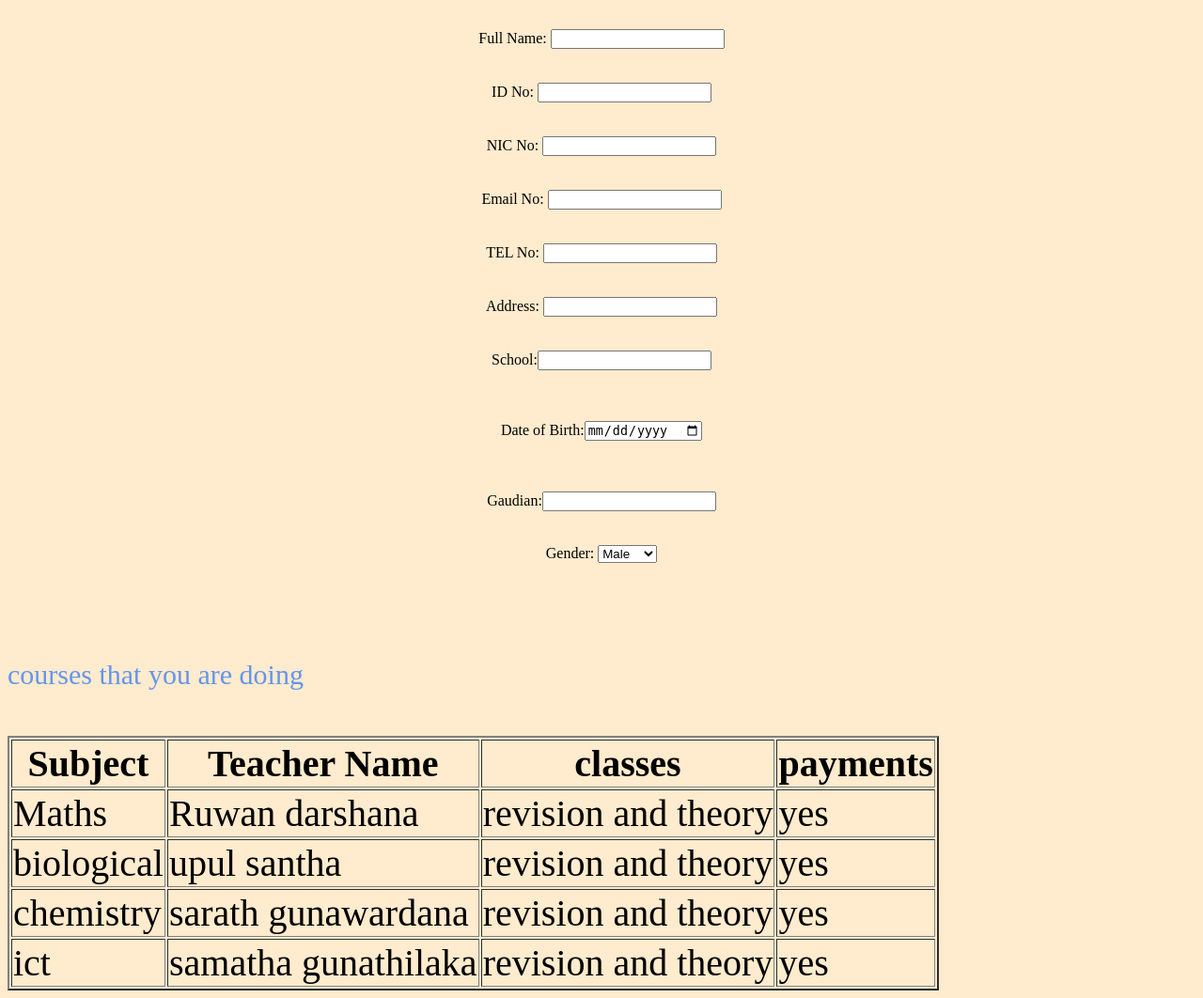
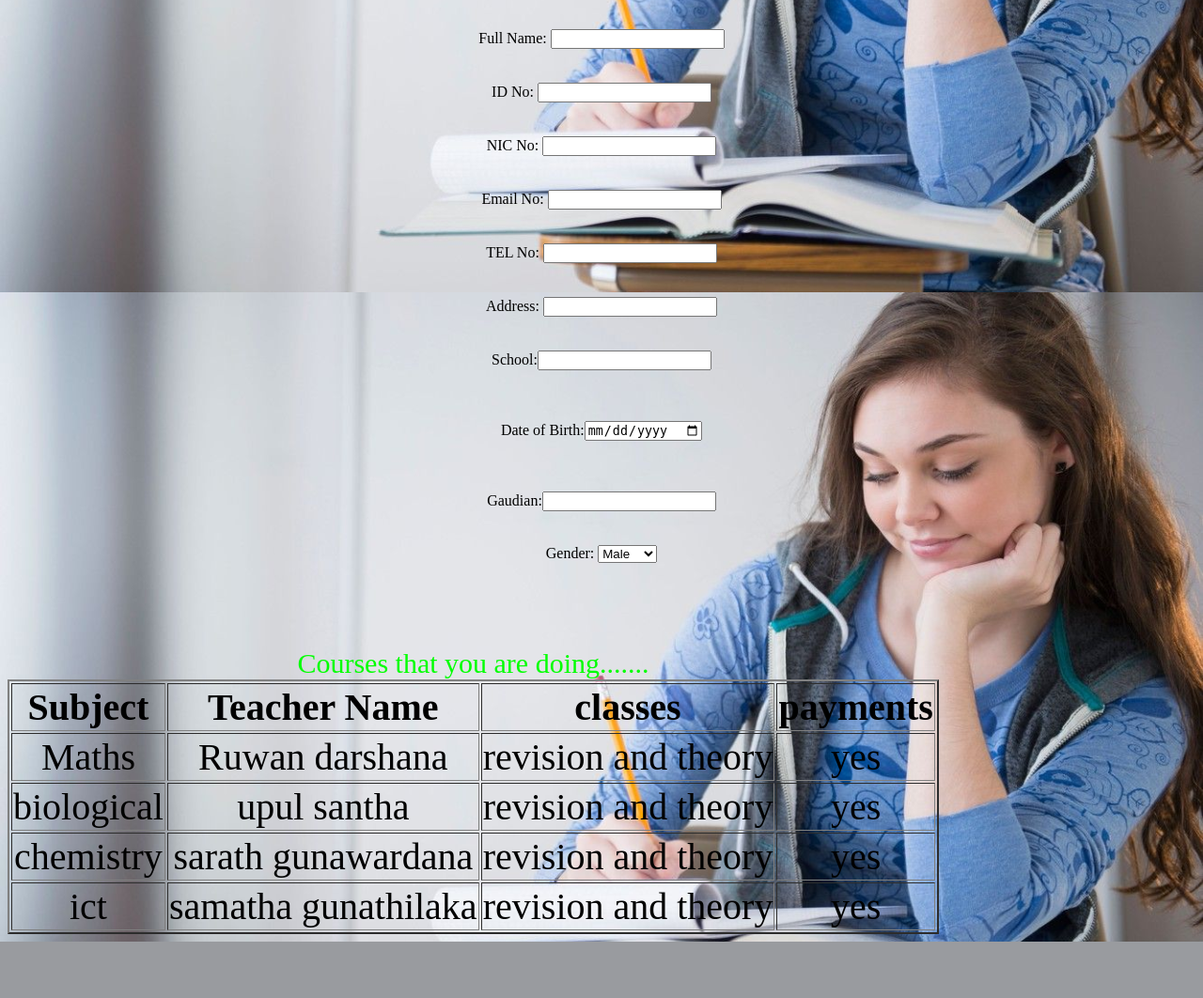
Before and after one commit to LosathiKK/WebProject, a PHP site: page /index.html in a window 1280 px wide. Shown: the part 489-1551 px from the top of the page at 94% size. After the commit the page ends 1491 px from the top, so only its background shows below. Run offline with PHP 8.4, Linux system fonts and the light colour scheme.

Commit message:
student proo

```diff
--- a/index.css
+++ b/index.css
@@ -9,7 +9,7 @@
 h2{
    font-family:'Bradley hand ITC';
    font-size: 25px;
-   color:cyan;
+   color: orange;
    text-align:center;
 
 
@@ -32,7 +32,7 @@
 p{
    font-family:'Bradley hand ITC';
    font-size:30px;
-   color:cornflowerblue;
+   color: lime;
    text-align:left;
 
 }
@@ -44,10 +44,28 @@
 }
 
 body {
-   background-image:url('cde.JPG');
+   background-image:url('xyz.JPG');
    background-repeat: no-repeat;
    background-attachment: fixed;
+   background-size: 100% 100%;
 
-   background-color: blanchedalmond;
 
 }
+
+caption{
+   font-family:'Bradley hand ITC';
+   font-size:30px;
+   color: lime;
+
+
+
+}
+
+table{
+   font-family: 'cailbri';
+   text-align: center;
+
+
+
+
+}
--- a/index.html
+++ b/index.html
@@ -3,7 +3,7 @@
  <head>
      <link rel="stylesheet" type="text/css" href="index.css"/>
      <h1>AlLearn Educational Institute</h1>
-     <h2>For Better Future</h2>
+     <h2>For Better Future......</h2>
 
 
 
@@ -39,11 +39,12 @@
  <br>
  <br>
  <br>
- <p>courses that you are doing</p>
+
 
  <br>
 
  <table border="2">
+ <caption align="top">Courses that you are doing.......</caption>
  <tr><th>Subject</th><th>Teacher Name</th><th>classes</th><th>payments</th></tr>
  <tr><td>Maths</td><td>Ruwan darshana</td><td>revision and theory</td><td> yes</td></tr>
  <tr><td>biological</td><td>upul santha</td><td>revision and theory</td><td> yes</td></tr>
```
Also changed, not shown: cde.jpg (deleted), xyz.jpg (added).
